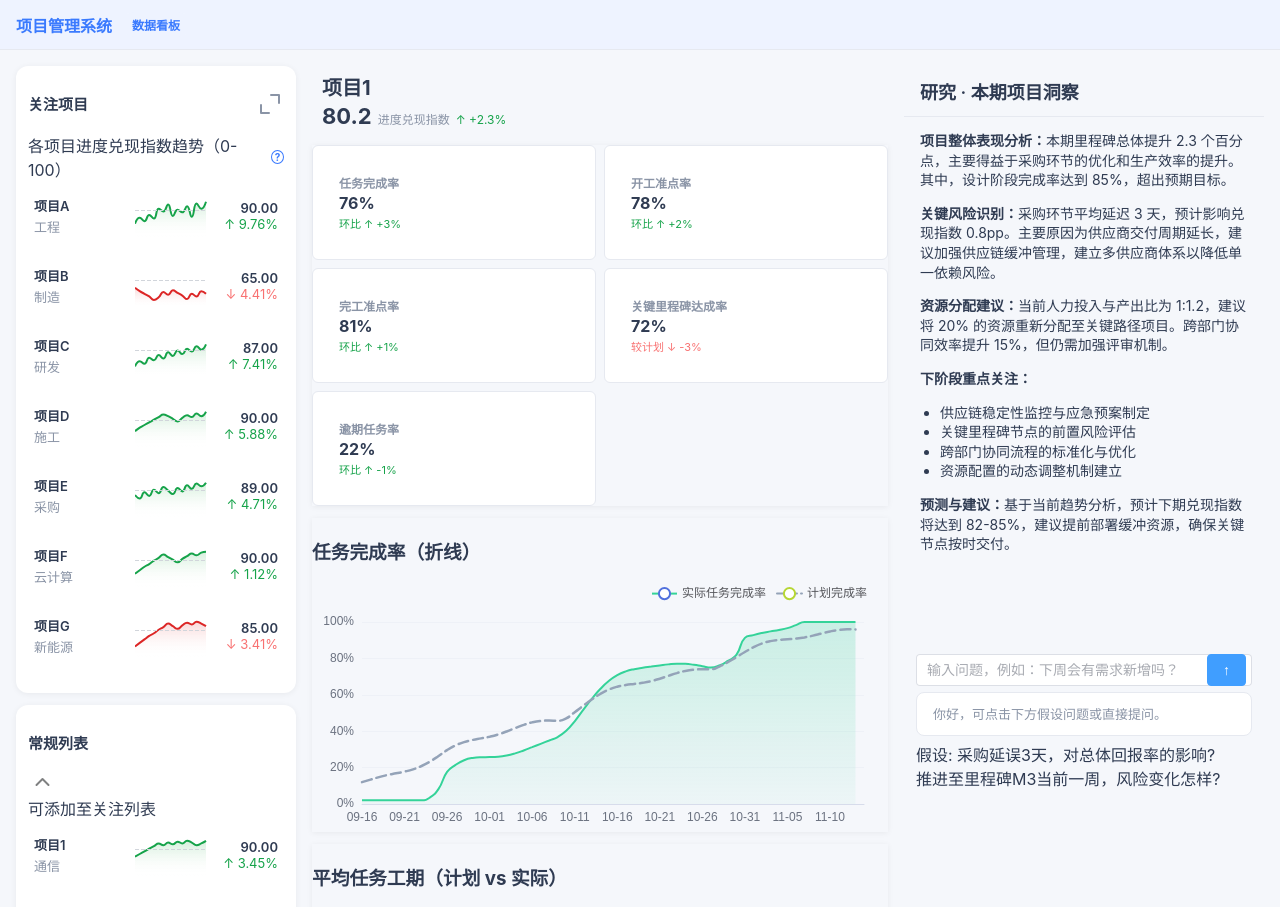
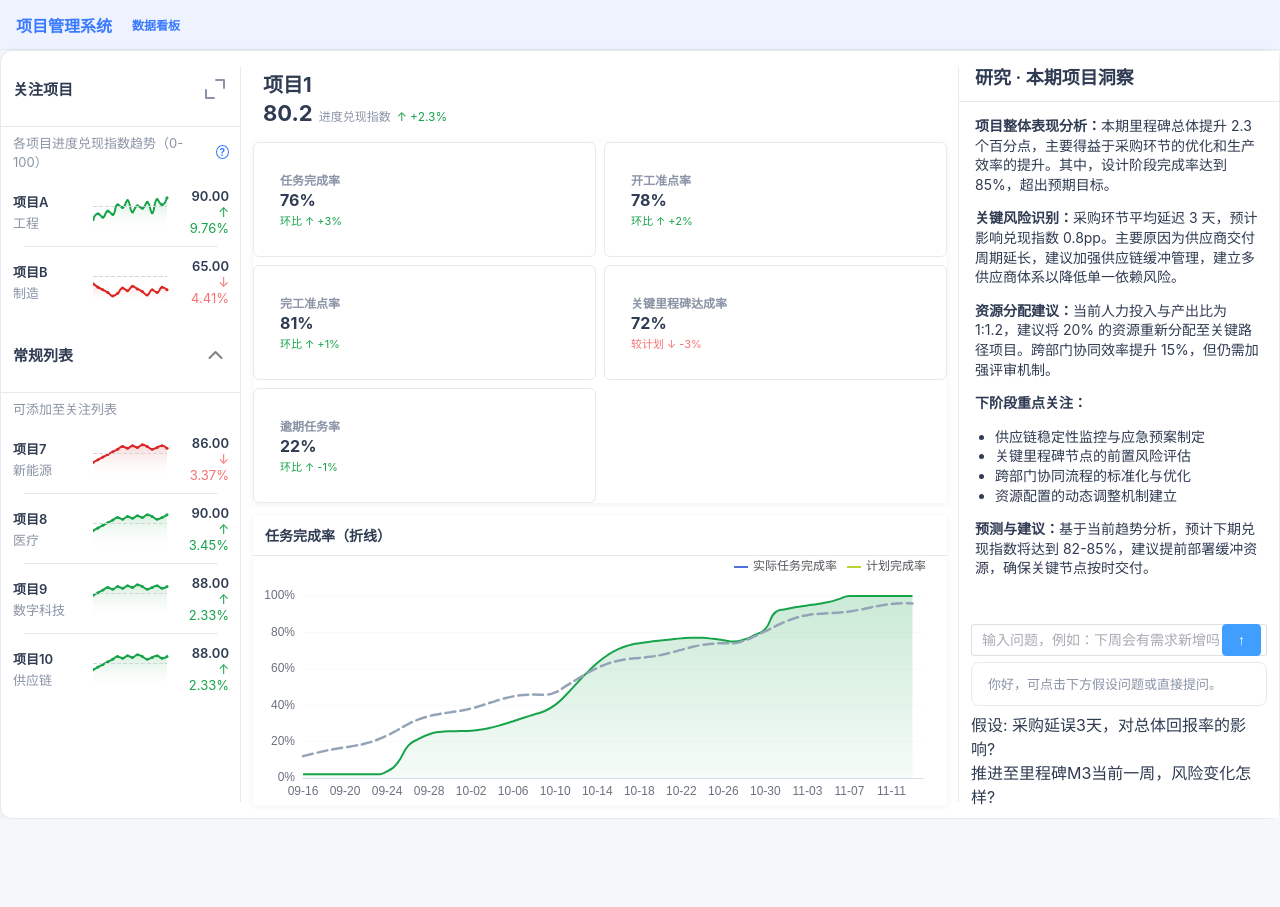
Before and after one commit to Soulcool22/dashboard-vue, a Vue app: page / in a window 1280 px wide. Shown: the top 907 px of the page. After the commit the page ends 819 px from the top, so only its background shows below. Built offline with nearby package versions, Linux system fonts and the light colour scheme.

Commit message:
调整还原样式风格

```diff
--- a/src/App.vue
+++ b/src/App.vue
@@ -21,7 +21,6 @@
       </div>
       <KpiGrid :kpis="kpis" />
       <CompletionLine />
-      <BulletChart />
     </section>
     <ResearchChat />
   </main>
@@ -33,7 +32,6 @@ import WatchList from './components/WatchList.vue'
 import RegularList from './components/RegularList.vue'
 import KpiGrid from './components/KpiGrid.vue'
 import CompletionLine from './components/CompletionLine.vue'
-import BulletChart from './components/BulletChart.vue'
 import ResearchChat from './components/ResearchChat.vue'
 
 const expandedLeft = ref(false)
@@ -42,22 +40,10 @@ function toggleLeftExpand(){ expandedLeft.value = !expandedLeft.value }
 
 const projects = ref([
   { name: '项目A', sector: '工程', series: [65,72,68,75,71,82,79,87,74,81,78,85,73,88,82,90] },
-  { name: '项目B', sector: '制造', series: [72,68,65,62,58,61,67,64,69,66,63,59,65,62,68,65] },
-  { name: '项目C', sector: '研发', series: [62,68,65,72,69,75,71,78,74,80,76,82,79,85,81,87] },
-  { name: '项目D', sector: '施工', series: [68,72,75,78,81,84,87,85,82,79,83,86,84,88,85,90] },
-  { name: '项目E', sector: '采购', series: [75,71,78,74,81,77,84,80,76,83,79,86,82,88,85,89] },
-  { name: '项目F', sector: '云计算', series: [65,69,73,76,80,83,87,84,81,78,82,85,88,86,89,90] },
-  { name: '项目G', sector: '新能源', series: [62,66,70,74,77,81,84,88,85,82,86,89,87,90,88,85] },
-  { name: '项目H', sector: '医疗', series: [70,73,76,79,82,85,88,86,84,87,89,85,82,86,88,90] }
+  { name: '项目B', sector: '制造', series: [72,68,65,62,58,61,67,64,69,66,63,59,65,62,68,65] }
 ])
 
 const regulars = ref([
-  { name: '项目1', sector: '通信', series: [72,75,78,81,84,87,85,88,86,89,87,90,88,85,87,90] },
-  { name: '项目2', sector: '财务', series: [65,68,71,74,77,80,83,86,84,87,85,88,86,89,87,90] },
-  { name: '项目3', sector: '主食', series: [82,79,76,73,70,74,77,80,78,81,84,82,85,88,86,89] },
-  { name: '项目4', sector: '工业', series: [62,65,68,71,74,77,80,83,81,84,87,85,88,86,89,90] },
-  { name: '项目5', sector: '云计算', series: [75,78,81,84,87,85,88,86,89,87,90,88,85,87,89,90] },
-  { name: '项目6', sector: '智能制造', series: [68,71,74,77,80,83,86,84,87,85,88,86,89,87,90,88] },
   { name: '项目7', sector: '新能源', series: [70,73,76,79,82,85,88,86,89,87,90,88,85,87,89,86] },
   { name: '项目8', sector: '医疗', series: [72,75,78,81,84,87,85,88,86,89,87,90,88,85,87,90] },
   { name: '项目9', sector: '数字科技', series: [78,81,84,87,85,88,86,89,87,90,88,85,87,89,86,88] },
--- a/src/assets/dashboard.css
+++ b/src/assets/dashboard.css
@@ -7,20 +7,26 @@
   --accent: #3a7afe;
   --up: #16a34a;
   --down: #f87171;
-  --layout-left: 300px;
-  --layout-right: 380px;
+  --layout-left: 312px;
+  --layout-right: 340px;
 }
 * { box-sizing: border-box; }
-body { margin: 0; color: var(--text); background: var(--bg); font-family: -apple-system, BlinkMacSystemFont, Segoe UI, PingFang SC, Microsoft YaHei, sans-serif; }
+body { margin: 0; color: var(--text); background: var(--bg); font-family: -apple-system, BlinkMacSystemFont, Segoe UI, PingFang SC, Microsoft YaHei, sans-serif; min-width: 1280px; }
 header { padding: 12px 16px; border-bottom: 1px solid var(--border); background: #eef3ff; color: var(--accent); }
 .brand { display: flex; align-items: center; gap: 10px; font-weight: 600; }
 .badge { background: #eef3ff; color: var(--accent); border-radius: 999px; padding: 4px 10px; font-size: 12px; }
-.layout { display: grid; grid-template-columns: var(--layout-left) 1fr var(--layout-right); gap: 16px; padding: 16px; }
+.layout { display: grid; grid-template-columns: var(--layout-left) minmax(600px, 1fr) var(--layout-right); gap: 0; background: var(--card); border: 1px solid var(--border); border-radius: 12px; box-shadow: 0 1px 6px rgba(0,0,0,0.06); }
 .layout.left-expanded { grid-template-columns: 1fr var(--layout-right); }
 .layout.left-expanded .col-middle { display: none; }
 .col { display: flex; flex-direction: column; gap: 12px; }
+.col-left { overflow: hidden; gap: 0; position: relative; }
+.col-middle { padding: 12px; position: relative; }
+.col-right { overflow: hidden; }
+.col-left::after, .col-middle::after { content: ''; position: absolute; top: 16px; bottom: 16px; right: 0; width: 1px; background-color: var(--border); }
 .card { background: var(--card); border-radius: 12px; box-shadow: 0 1px 6px rgba(0,0,0,0.06); padding: 12px; }
+.wl-card, .rl-card { padding: 0; background: transparent; border-radius: 0; box-shadow: none; }
 .chart-card { padding: 0; border: none; border-radius: 0; background: transparent; position: relative; }
+.chart-card h3 { margin: 0; padding: 10px 12px; font-size: 14px; font-weight: 600; color: var(--text); border-bottom: 1px solid var(--border); }
 .kpi-grid { display: grid; grid-template-columns: repeat(5, 1fr); gap: 8px; }
 .kpi { padding: 8px 6px; border: 1px solid var(--border); border-radius: 6px; background: var(--card); }
 .kpi-title { font-size: 12px; color: var(--muted); margin-bottom: 2px; font-weight: 600; }
@@ -28,13 +34,14 @@ header { padding: 12px 16px; border-bottom: 1px solid var(--border); background:
 .kpi-delta { font-size: 11px; margin-top: 2px; }
 .kpi-delta.up { color: var(--up); }
 .kpi-delta.down { color: var(--down); }
-.wl-card .wl-header { display: flex; align-items: center; justify-content: space-between; margin-bottom: 4px; }
+.wl-card .wl-header, .rl-card .wl-header { display: flex; align-items: center; justify-content: space-between; padding: 12px; border-bottom: 1px solid var(--border); }
 .wl-card h3, .rl-card h3 { font-size: 15px; }
-.expand-btn { border: none; background: transparent; color: var(--muted); font-size: 12px; border-radius: 0; width: 28px; height: 28px; display:flex; align-items:center; justify-content:center; cursor: pointer; padding: 0; }
+.expand-btn { border: none; background: transparent; color: var(--muted); font-size: 12px; border-radius: 0; width: 28px; height: 28px; display:flex; align-items:center; justify-content:center; cursor: pointer; padding: 0; line-height: 0; vertical-align: middle; }
 .expand-btn svg { width: 24px; height: 24px; }
 .expand-btn.active { color: var(--accent); }
-.wl-list { position: relative; max-height: 500px; overflow-y: auto; }
-.wl-item { display: grid; grid-template-columns: 95px 5fr 60px; align-items: center; gap: 6px; padding: 8px 6px; position: relative; }
+.wl-list { position: relative; max-height: 500px; overflow-y: auto; padding: 0 12px; }
+.wl-item { display: grid; grid-template-columns: 74px 1fr 50px; align-items: center; gap: 6px; padding: 8px 0; position: relative; }
+.wl-item:not(:last-child)::after { content: ''; position: absolute; bottom: 0; left: 5%; width: 90%; height: 1px; background-color: var(--border); }
 .wl-info { display: flex; flex-direction: column; gap: 2px; }
 .wl-name { font-weight: 600; font-size: 13px; }
 .wl-sub { font-size: 13px; color: var(--muted); }
@@ -44,9 +51,11 @@ header { padding: 12px 16px; border-bottom: 1px solid var(--border); background:
 .wl-delta { font-size: 13px; }
 .wl-delta.up { color: var(--up); }
 .wl-delta.down { color: var(--down); }
-.research-section { border-bottom: none; flex: 1; overflow-y: auto; position: relative; }
-.research-title { font-size: 18px; font-weight: 600; color: var(--text); position: sticky; top: 0; background: var(--bg); padding: 12px 16px; z-index: 100; width: 100%; border-bottom: 1px solid var(--border); margin: 0; }
-.ai-dialogue-section { position: sticky; bottom: 0; background: var(--bg); padding: 10px 12px; margin-top: auto; }
+.wl-card .sub, .rl-card .sub { padding: 6px 12px; font-size: 13px; color: var(--muted); }
+.wl-actions { display: flex; align-items: center; }
+.research-section { border-bottom: none; flex: 1; overflow-y: auto; position: relative; background: transparent; }
+.research-title { font-size: 18px; font-weight: 600; color: var(--text); position: sticky; top: 0; background: var(--card); padding: 12px 16px; z-index: 100; width: 100%; border-bottom: 1px solid var(--border); margin: 0; }
+.ai-dialogue-section { position: sticky; bottom: 0; background: var(--card); padding: 10px 12px; margin-top: auto; }
 .search-container { position: relative; margin-bottom: 6px; }
 .search-button { position: absolute; right: 6px; top: 50%; transform: translateY(-50%); }
 .dialogue-list { max-height: 180px; overflow-y: auto; padding: 6px 8px; background: var(--card); border: 1px solid var(--border); border-radius: 8px; margin-bottom: 6px; }
@@ -55,4 +64,18 @@ header { padding: 12px 16px; border-bottom: 1px solid var(--border); background:
 .msg.ai { color: var(--muted); }
 .chart-box { height: 250px; width: 100%; }
 .chart-box.sm { height: 240px; }
-@media (max-width: 1280px) { .layout { --layout-left: 280px; --layout-right: 360px; } .kpi-grid { grid-template-columns: repeat(2, 1fr); } }
+@media (max-width: 1440px) { .layout { --layout-left: 250px; --layout-right: 330px; } }
+@media (max-width: 1280px) { .layout { --layout-left: 240px; --layout-right: 320px; } .kpi-grid { grid-template-columns: repeat(2, 1fr); } }
+
+.tooltip-bubble {
+  position: absolute;
+  background: #333;
+  color: white;
+  padding: 8px 12px;
+  border-radius: 6px;
+  font-size: 12px;
+  z-index: 9999;
+  max-width: 250px;
+  text-align: left;
+  pointer-events: none;
+}
--- a/src/components/CompletionLine.vue
+++ b/src/components/CompletionLine.vue
@@ -49,15 +49,15 @@ function render(){
   }
   const axisLine = '#d7dceb'
   const axisLabel = '#6b7280'
-  const gridLine = '#eef1f7'
-  const actualLine = '#34d399'
-  const areaStart = 'rgba(52,211,153,0.32)'
-  const areaEnd = 'rgba(52,211,153,0.06)'
+  const gridLine = '#f9fafb'
+  const actualLine = '#16a34a'
+  const areaStart = 'rgba(22,163,74,0.32)'
+  const areaEnd = 'rgba(22,163,74,0.06)'
   const planLine = '#94a3b8'
   const lineWidthActual = 2
   const lineWidthPlan = 2
   chart.setOption({
-    legend: { top: 0, right: 16, itemGap: 10 },
+    legend: { top: 0, right: 16, itemGap: 10, icon: 'rect', itemWidth: 14, itemHeight: 2 },
     grid: { left: 50, right: 24, top: 40, bottom: 28 },
     xAxis: { type: 'category', data: dates, boundaryGap: false, axisLine: { lineStyle: { color: axisLine } }, axisTick: { show: false }, axisLabel: { color: axisLabel } },
     yAxis: { type: 'value', min: 0, max: 1, axisLine: { show: false }, splitLine: { show: true, lineStyle: { color: gridLine } }, axisLabel: { color: axisLabel, formatter: v => Math.round(v*100)+'%' } },
```
Also changed, not shown: .trae/rules/project_rules.md.
